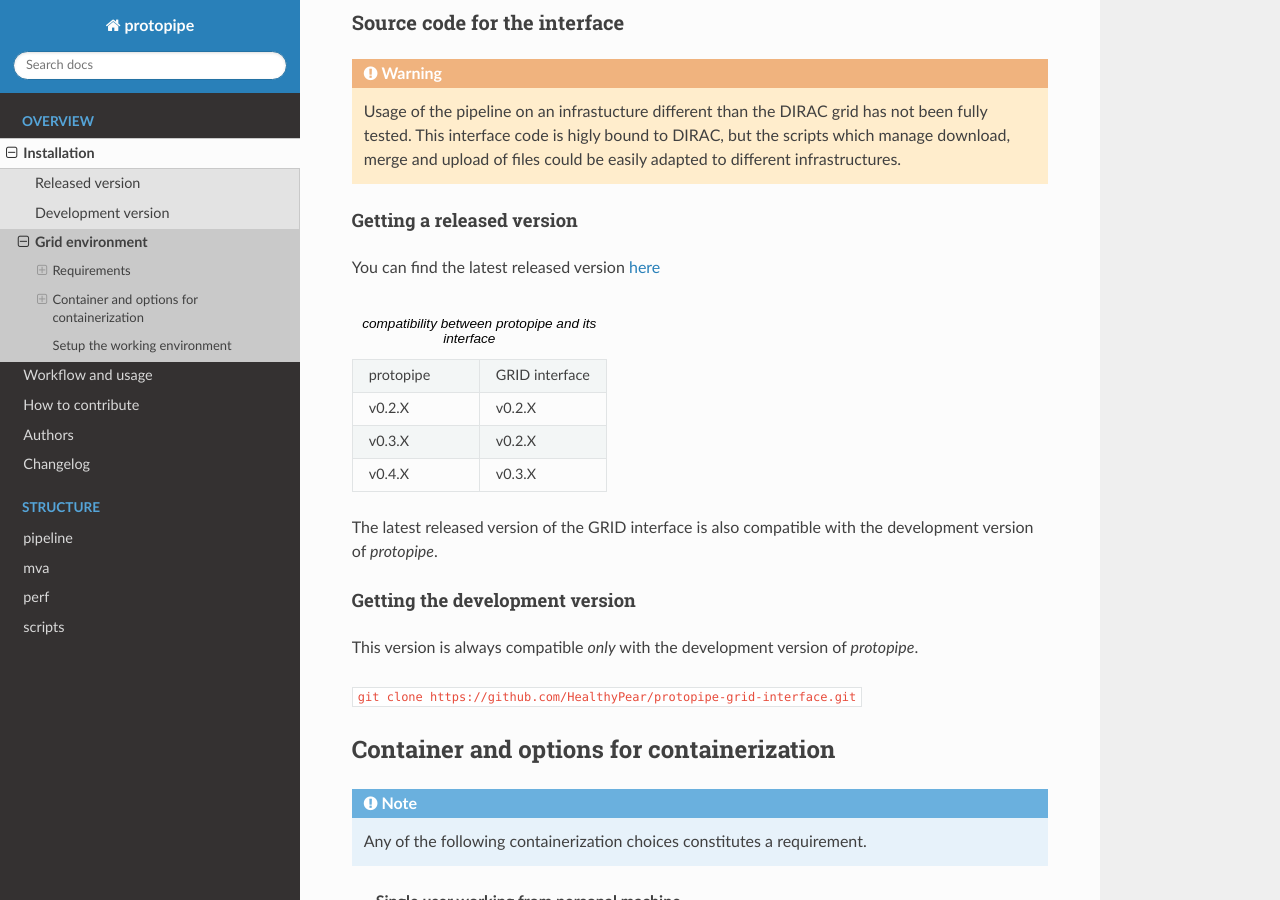
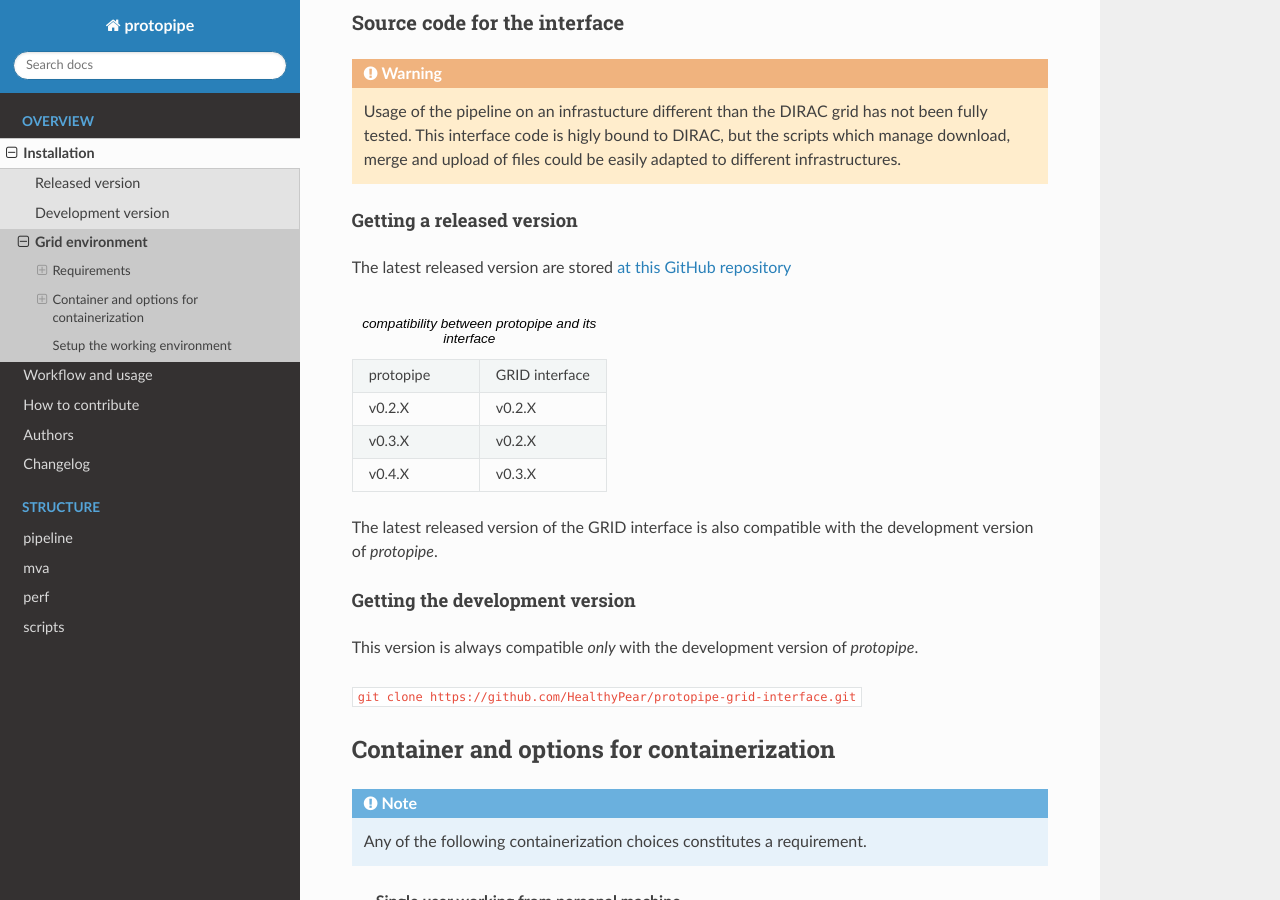
Before and after one commit to cta-observatory/protopipe, a Sphinx documentation site: the page built from docs/install/grid.rst, in a window 1280 px wide and 900 px high, scrolled down 353 px. Built offline with Sphinx 7.4.7 and the Read the Docs theme 2.0.0, drawn with Linux system fonts in a browser that asks for light colours; pages that are not in the unit, such as notebooks, are missing from menus; the version number could not be read and is left out; some of the changed text lies outside the part shown.

Commit message:
Fix further warnings

```diff
--- a/docs/install/grid.rst
+++ b/docs/install/grid.rst
@@ -27,7 +27,7 @@ Source code for the interface
 Getting a released version
 ^^^^^^^^^^^^^^^^^^^^^^^^^^
 
-You can find the latest released version `here <https://github.com/cta-observatory/protopipe/releases>`__
+The latest released version are stored `at this GitHub repository <https://github.com/cta-observatory/protopipe/releases>`__
 
 .. list-table:: compatibility between *protopipe* and its interface
     :widths: 25 25
@@ -93,8 +93,8 @@ Please, refer to the Docker documentation for other use cases.
 
 .. warning::
   If you are using *macos* you could encounter some disk space issues.
-  Please check `here <https://docs.docker.com/docker-for-mac/space/>`_ and
-  `here <https://djs55.github.io/jekyll/update/2017/11/27/docker-for-mac-disk-space.html>`_
+  Please check `this page <https://docs.docker.com/docker-for-mac/space/>`_ and
+  `this other page <https://djs55.github.io/jekyll/update/2017/11/27/docker-for-mac-disk-space.html>`_
   on how to manage disk space.
 
 Vagrant
```
